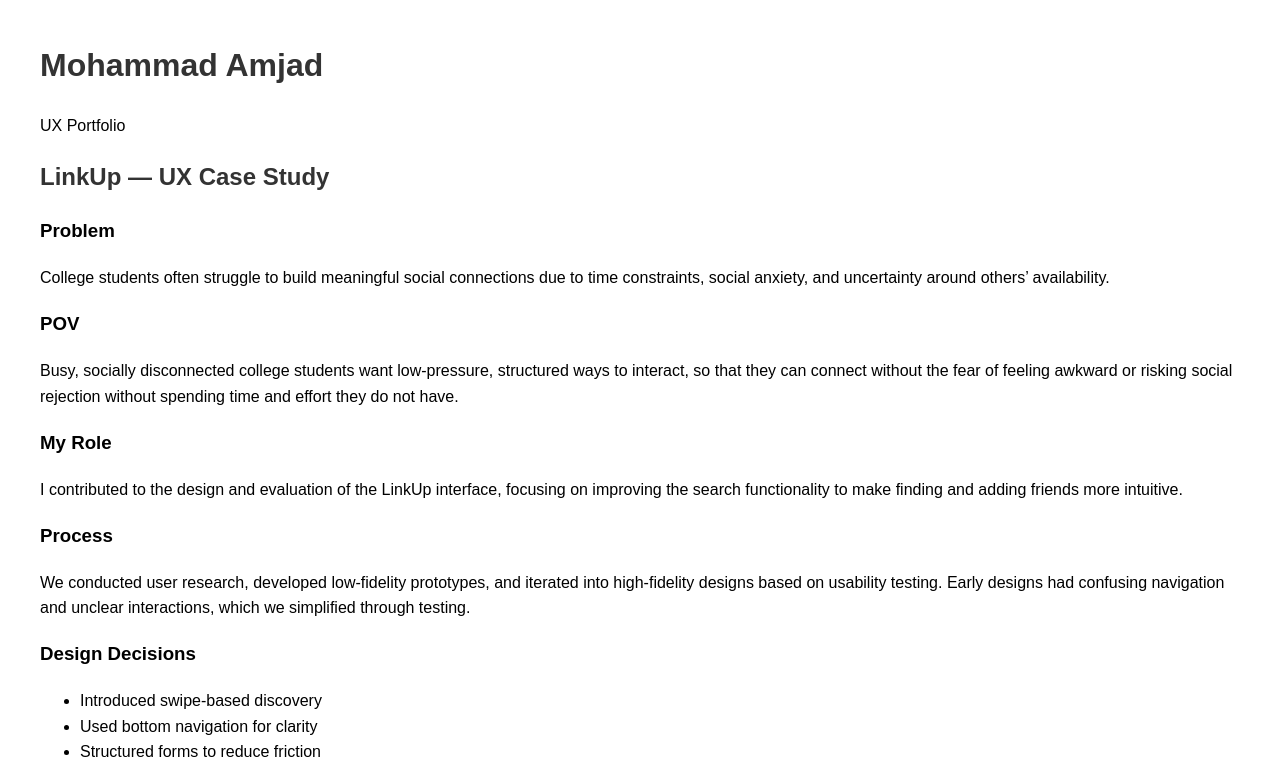
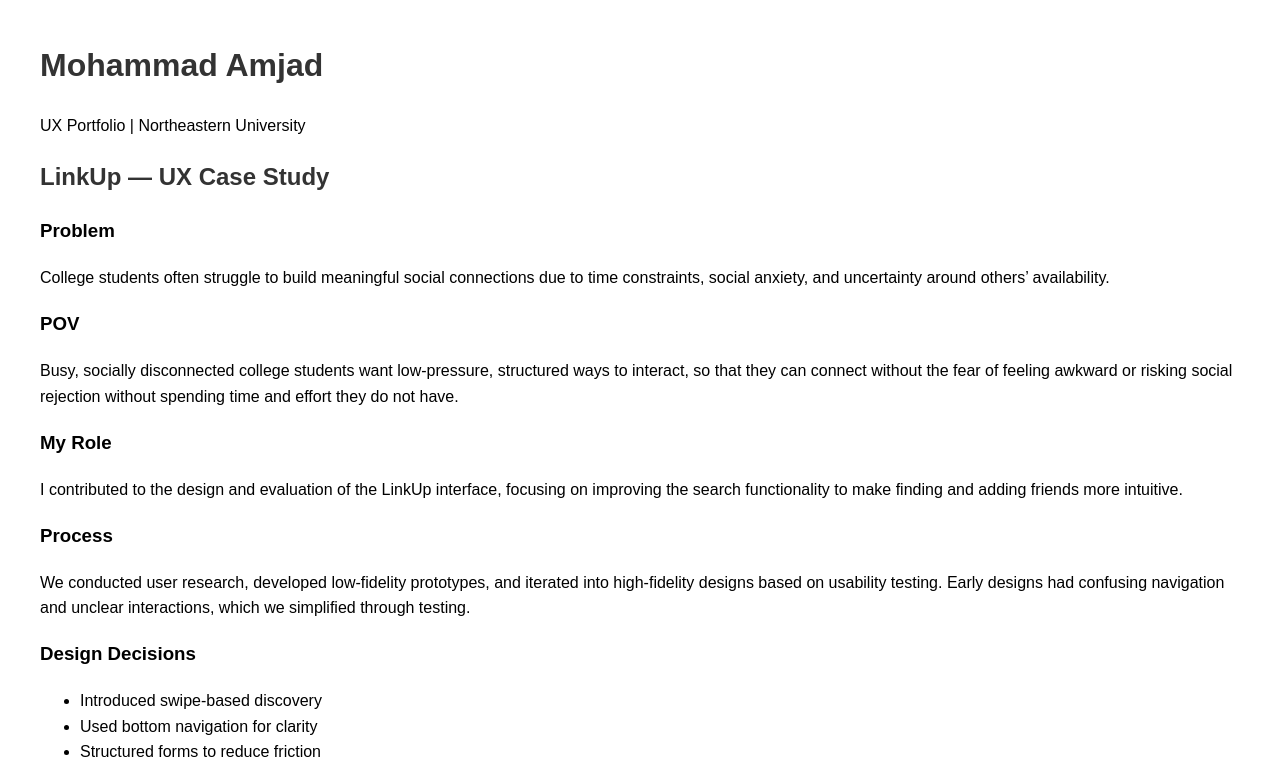
Before and after one commit to moamjad1/moamjad1.github.io, a plain HTML site: page index.html in a window 1280 px wide. Shown: the top 781 px of the page. Drawn offline with Linux system fonts and the light colour scheme.

Commit message:
Update portfolio description in index.html

```diff
--- a/index.html
+++ b/index.html
@@ -20,7 +20,7 @@
 <body>
 
 <h1>Mohammad Amjad</h1>
-<p>UX Portfolio</p>
+<p>UX Portfolio | Northeastern University</p>
 
 <div class="section">
 <h2>LinkUp — UX Case Study</h2>
```
